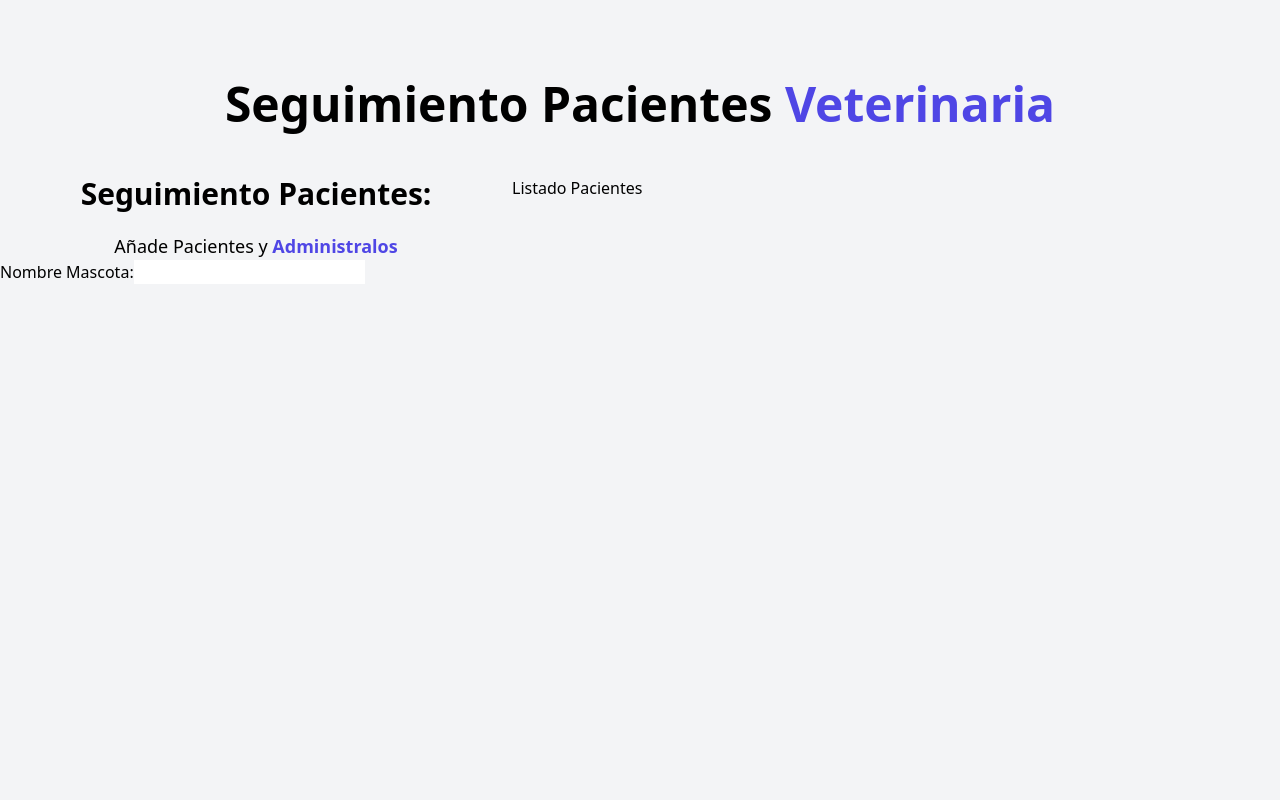
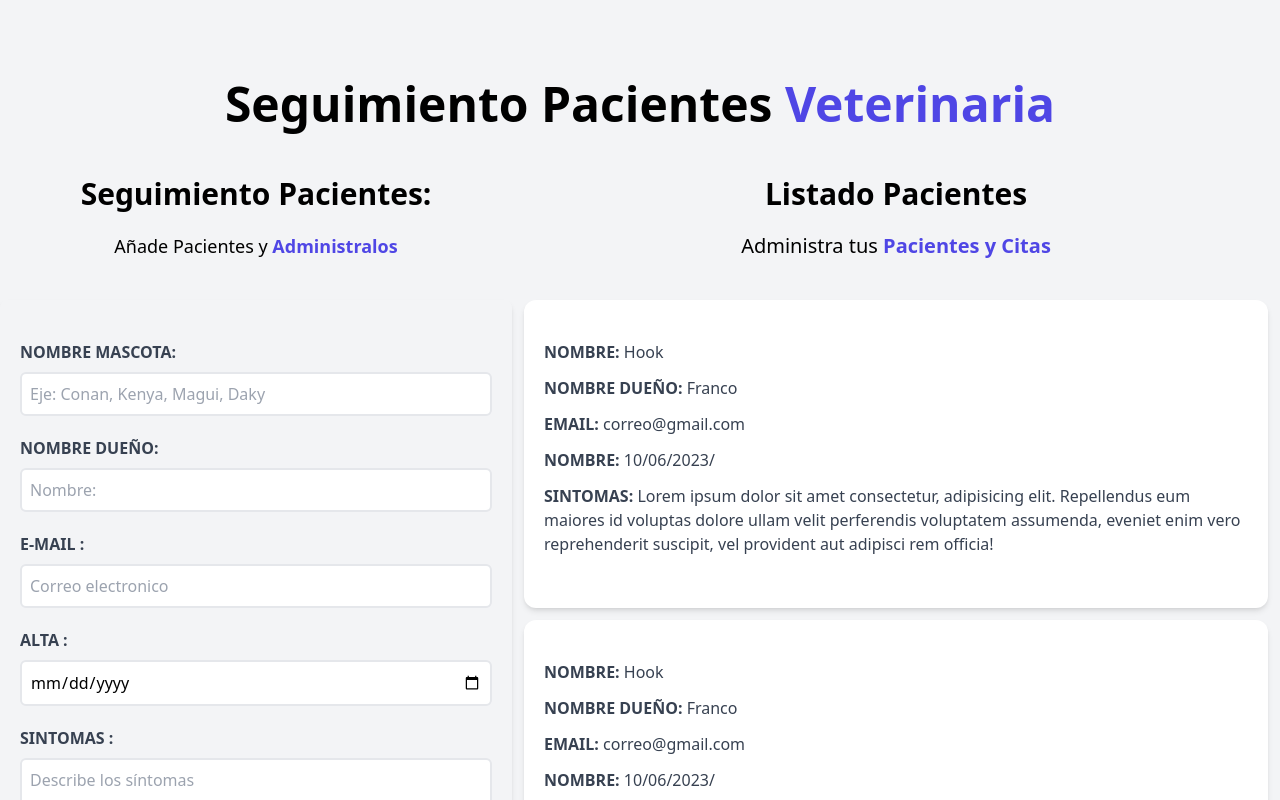
Before and after one commit to Franco2730/citas-app, a React (Vite) app in the folder citas-app/: page / in a window 1280 px wide. Shown: the top 800 px of the page. Built offline with nearby package versions, Linux system fonts and the light colour scheme.

Commit message:
citas-app

```diff
--- a/citas-app/src/App.jsx
+++ b/citas-app/src/App.jsx
@@ -3,18 +3,17 @@ import Header from "./components/Header";
 import ListaPacientes from "./components/ListaPacientes";
 
 function App() {
+  return (
+    //Todos los componentes / funciones deben tener un return.
+    <div className="container mx-auto mt-20">
+      <Header />
 
-  return (//Todos los componentes / funciones deben tener un return.
-     <div className="container mx-auto mt-20">
-        <Header />
-
-        <div className="mt-12 md:flex">
-          <Formulario/>
-          <ListaPacientes/>
-        </div>
-
+      <div className="mt-12 md:flex">
+        <Formulario />
+        <ListaPacientes />
+      </div>
     </div>
-  )
+  );
 }
 
-export default App
+export default App;
--- a/citas-app/src/components/Formulario.jsx
+++ b/citas-app/src/components/Formulario.jsx
@@ -1,25 +1,102 @@
 const Formulario = () => {
   return (
     <div className="md:w-1/2 lg:w-2/5">
-      <h2 className="font-black text-3xl text-center">Seguimiento Pacientes:</h2>
+      <h2 className="font-black text-3xl text-center">
+        Seguimiento Pacientes:
+      </h2>
 
-      <p className="text-lg mt-5 text-center">
-        Añade Pacientes y {''} <span className="text-indigo-600 font-bold text-lg">Administralos</span>
+      <p className="text-lg mt-5 text-center mb-10">
+        Añade Pacientes y {""}{" "}
+        <span className="text-indigo-600 font-bold text-lg">Administralos</span>
       </p>
 
-      <form>
+      <form className="bg.white shadow-md rounded-lg py-10 px-5 mb-10">
         <div>
-          <label>Nombre Mascota:</label>
+          <label
+            htmlFor="mascota"
+            className="block text-gray-700 uppercase font-bold"
+          >
+            {/* htmlFor elegimos un nombre(igual al id del input para que sea facil el acceso para todas las personas. block para...... text-gray para el color del texto ) */}
+            Nombre Mascota:
+          </label>
 
-          <input type="text"
-
+          <input
+            id="mascota"
+            type="text"
+            placeholder="Eje: Conan, Kenya, Magui, Daky"
+            className="border-2 w-full p-2 mt-2 placeholder-gray-400 rounded-md"
           />
         </div>
+
+        <div className="mt-5">
+          <label
+            htmlFor="pariente"
+            className="block text-gray-700 uppercase font-bold"
+          >
+            Nombre Dueño:
+          </label>
+
+          <input
+            id="pariente"
+            type="text"
+            placeholder="Nombre:"
+            className="border-2 w-full p-2 mt-2 placeholder-gray-400 rounded-md"
+          />
+        </div>
+
+        <div className="mt-5">
+          <label
+            htmlFor="email"
+            className="block text-gray-700 uppercase font-bold"
+          >
+            E-mail :
+          </label>
+
+          <input
+            id="email"
+            type="email"
+            placeholder="Correo electronico"
+            className="border-2 w-full p-2 mt-2 placeholder-gray-400 rounded-md"
+          />
+        </div>
+
+        <div className="mt-5">
+          <label
+            htmlFor="alta"
+            className="block text-gray-700 uppercase font-bold"
+          >
+            Alta :
+          </label>
+
+          <input
+            id="alta"
+            type="date"
+            className="border-2 w-full p-2 mt-2 placeholder-gray-400 rounded-md"
+          />
+        </div>
+
+        <div className="mt-5">
+          <label
+            htmlFor="sintomas"
+            className="block text-gray-700 uppercase font-bold"
+          >
+            sintomas :
+          </label>
+          <textarea
+            id="sintomas"
+            className="border-2 w-full p-2 mt-2 placeholder-gray-400 rounded-md"
+            placeholder="Describe los síntomas"
+          />
+        </div>
+
+        <input
+          type="submit"
+          className="bg-indigo-600 w-full p-3 text-white uppercase font-bold hover:bg-indigo-800 cursor-pointer transition-all"
+          value="Agregar paciente"
+        />
       </form>
+    </div>
+  );
+};
 
-
-    </div>
-  )
-}
-
-export default Formulario
+export default Formulario;
--- a/citas-app/src/components/ListaPacientes.jsx
+++ b/citas-app/src/components/ListaPacientes.jsx
@@ -1,11 +1,20 @@
-import React from 'react'
+import Pacientes from "./Pacientes";
 
 const ListaPacientes = () => {
   return (
-    <div className='w-1/2 lg:w-3/5'>
-        <h2>Listado Pacientes</h2>
+    <div className="md:w-1/2 lg:w-3/5 md:h.screen overflow-y-scroll">
+      <h2 className="font-black text-3xl text-center">Listado Pacientes</h2>
+      <p className="text-xl mt-5 mb-10 text-center">
+        Administra tus{" "}
+        <span className="text-indigo-600 font-bold">Pacientes y Citas</span>
+      </p>
+      <Pacientes />
+      <Pacientes />
+      <Pacientes />
+      <Pacientes />
+      <Pacientes />
     </div>
-  )
-}
+  );
+};
 
-export default ListaPacientes
+export default ListaPacientes;
--- /dev/null
+++ b/citas-app/src/components/Pacientes.jsx
@@ -0,0 +1,38 @@
+const Pacientes = () => {
+  return (
+    <div className="m-3 bg-white shadow-md px-5 py-10 rounded-xl">
+      <p className="font-bold mb-3 text-gray-700 uppercase">
+        Nombre:
+        <span className="font-normal normal-case"> Hook</span>
+      </p>
+
+      <p className="font-bold mb-3 text-gray-700 uppercase">
+        Nombre Dueño:
+        <span className="font-normal normal-case"> Franco</span>
+      </p>
+
+      <p className="font-bold mb-3 text-gray-700 uppercase">
+        Email:
+        <span className="font-normal normal-case"> correo@gmail.com </span>
+      </p>
+
+      <p className="font-bold mb-3 text-gray-700 uppercase">
+        Nombre:
+        <span className="font-normal normal-case"> 10/06/2023/</span>
+      </p>
+
+      <p className="font-bold mb-3 text-gray-700 uppercase">
+        Sintomas:
+        <span className="font-normal normal-case">
+          {" "}
+          Lorem ipsum dolor sit amet consectetur, adipisicing elit. Repellendus
+          eum maiores id voluptas dolore ullam velit perferendis voluptatem
+          assumenda, eveniet enim vero reprehenderit suscipit, vel provident aut
+          adipisci rem officia!
+        </span>
+      </p>
+    </div>
+  );
+};
+
+export default Pacientes;
```
Also changed, not shown: citas-app/src/components/Header.jsx (+10 -6 lines).
